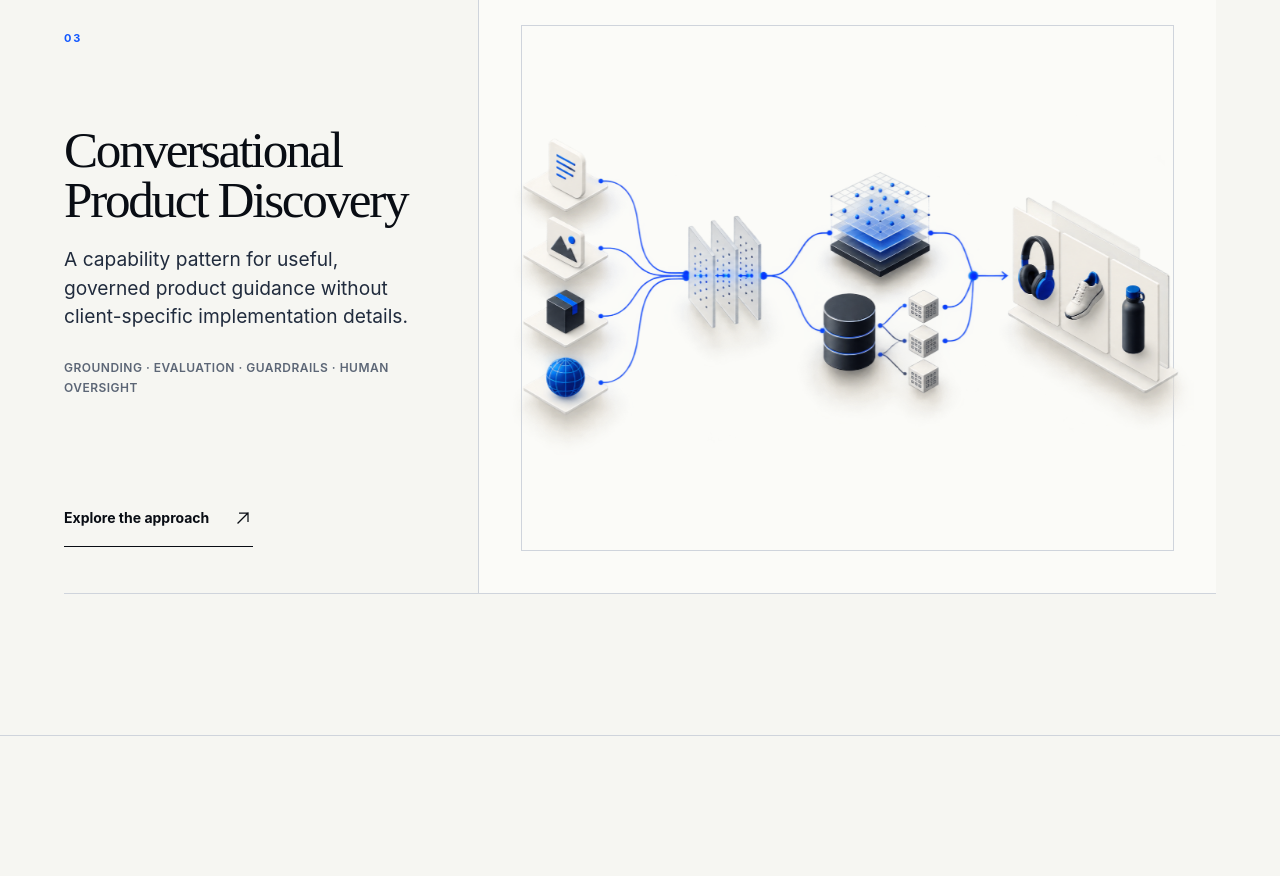
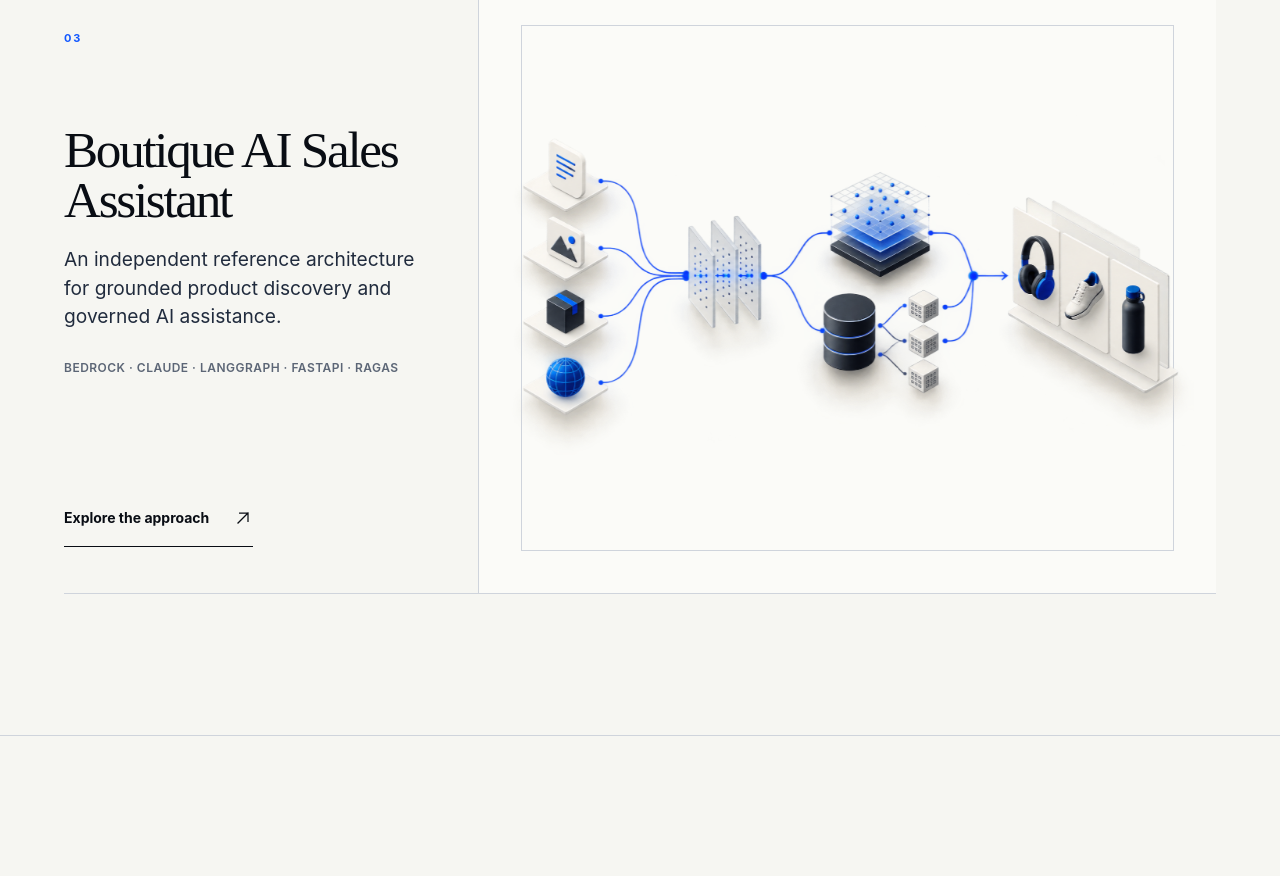
Before and after one commit to tximpa91/luis-angel-parada-ai-delivery, a React (Vite) app: page / in a window 1280 px wide. Shown: the part 2680-3556 px from the top of the page. Built offline with nearby package versions, Linux system fonts and the light colour scheme.

Commit message:
Add client-neutral boutique AI architecture

```diff
--- a/src/data/portfolio.js
+++ b/src/data/portfolio.js
@@ -33,10 +33,10 @@ export const projects = [
   },
   {
     index: '03',
-    title: 'Conversational Product Discovery',
+    title: 'Boutique AI Sales Assistant',
     description:
-      'A capability pattern for useful, governed product guidance without client-specific implementation details.',
-    meta: 'Grounding · evaluation · guardrails · human oversight',
+      'An independent reference architecture for grounded product discovery and governed AI assistance.',
+    meta: 'Bedrock · Claude · LangGraph · FastAPI · RAGAS',
     link: '/work/applied-ai-product-discovery',
     cta: 'Explore the approach',
     image: '/assets/applied-ai-discovery.png',
@@ -151,36 +151,36 @@ export const caseStudies = {
     ownership: 'Technology roadmap · SDLC · release governance · platform delivery · vendors · reliability',
   },
   '/work/applied-ai-product-discovery': {
-    number: '03 / Applied AI capability',
-    title: 'A safe pattern for conversational product discovery.',
+    number: '03 / Independent AI reference architecture',
+    title: 'A technical blueprint for a boutique AI sales assistant.',
     intro:
-      'A high-level capability overview for grounding AI responses in approved product information while keeping quality, oversight and user trust at the centre. It intentionally contains no client implementation, data, metrics or deployment claims.',
+      'A personal, client-neutral reference architecture for combining conversational guidance with trustworthy product context. It is not presented as commissioned by, deployed for or representative of any employer or client.',
     image: '/assets/applied-ai-discovery.png',
     imageWidth: 1774,
     imageHeight: 887,
     facts: [
-      { value: 'Grounded', label: 'approved information' },
-      { value: 'Evaluated', label: 'quality before release' },
-      { value: 'Guarded', label: 'clear operating boundaries' },
-      { value: 'Human-led', label: 'accountable decisions' },
+      { value: 'LangGraph', label: 'controlled agent workflow' },
+      { value: 'Hybrid RAG', label: 'semantic + structured retrieval' },
+      { value: 'RAGAS', label: 'regression evaluation' },
+      { value: 'FastAPI', label: 'typed service boundary' },
     ],
     chapters: [
       {
-        label: 'Opportunity',
-        title: 'Useful before impressive.',
-        copy: 'Conversational discovery should help people navigate choices without inventing facts or hiding uncertainty. Trust and usefulness are the product requirements.',
+        label: 'Product challenge',
+        title: 'Conversation needs product truth.',
+        copy: 'The assistant must understand open-ended intent while keeping recommendations anchored to approved attributes, availability and commercial rules. Unsupported answers fall back instead of becoming product advice.',
       },
       {
-        label: 'Approach',
-        title: 'Ground responses in approved context.',
-        copy: 'A dependable assistant connects user intent with governed sources, applies explicit boundaries and makes uncertainty visible. The implementation should follow each company’s data and control environment.',
+        label: 'Reference architecture',
+        title: 'Orchestrate reasoning, retrieval and tools.',
+        copy: 'FastAPI defines the service boundary while LangGraph coordinates intent classification, retrieval, bounded tool execution and response synthesis. Bedrock-hosted models use semantic search together with structured catalogue queries.',
       },
       {
-        label: 'Assurance',
-        title: 'Treat quality as a product discipline.',
-        copy: 'Evaluation, feedback loops, escalation paths and observability belong in the delivery model from the start—not as additions after launch.',
+        label: 'Quality and control',
+        title: 'Evaluate the system, not only the answer.',
+        copy: 'A golden test set and RAGAS-style measures cover faithfulness, relevance and retrieval quality. Citations, traces, guardrails and low-confidence fallbacks keep behaviour reviewable and human-led.',
       },
     ],
-    ownership: 'Capability framing · delivery model · evaluation strategy · guardrails · human oversight',
+    ownership: 'Reference architecture · LangGraph orchestration · retrieval design · API contracts · evaluation · guardrails',
   },
 }
--- a/src/seo.js
+++ b/src/seo.js
@@ -30,11 +30,11 @@ export const routeSeo = {
     schemaType: 'TechArticle',
   },
   '/work/applied-ai-product-discovery': {
-    title: 'Conversational Product Discovery | Luis Angel Parada',
+    title: 'Boutique AI Sales Assistant Architecture | Luis Angel Parada',
     description:
-      'A privacy-conscious capability overview for grounded conversational product discovery, evaluation, guardrails and human oversight.',
+      'An independent technical reference architecture for a boutique AI sales assistant using LangGraph, RAG, FastAPI, Bedrock, evaluation and guardrails.',
     image: '/assets/applied-ai-discovery.png',
-    imageAlt: 'Conceptual conversational product discovery system',
+    imageAlt: 'Independent boutique AI sales assistant reference architecture',
     openGraphType: 'article',
     schemaType: 'TechArticle',
   },
```
Also changed, not shown: 1 other file (tests, documents, lock files or other folders).
